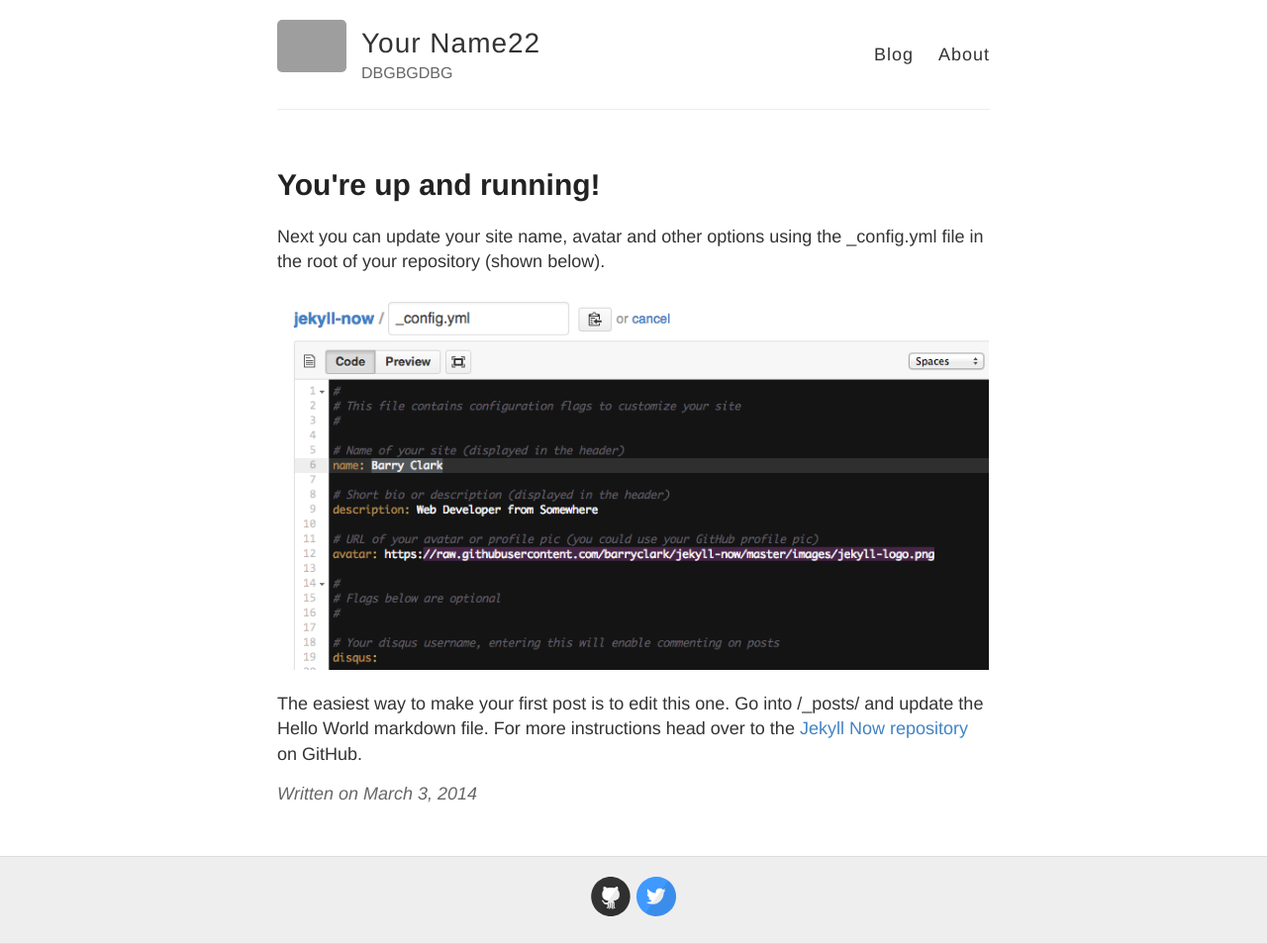
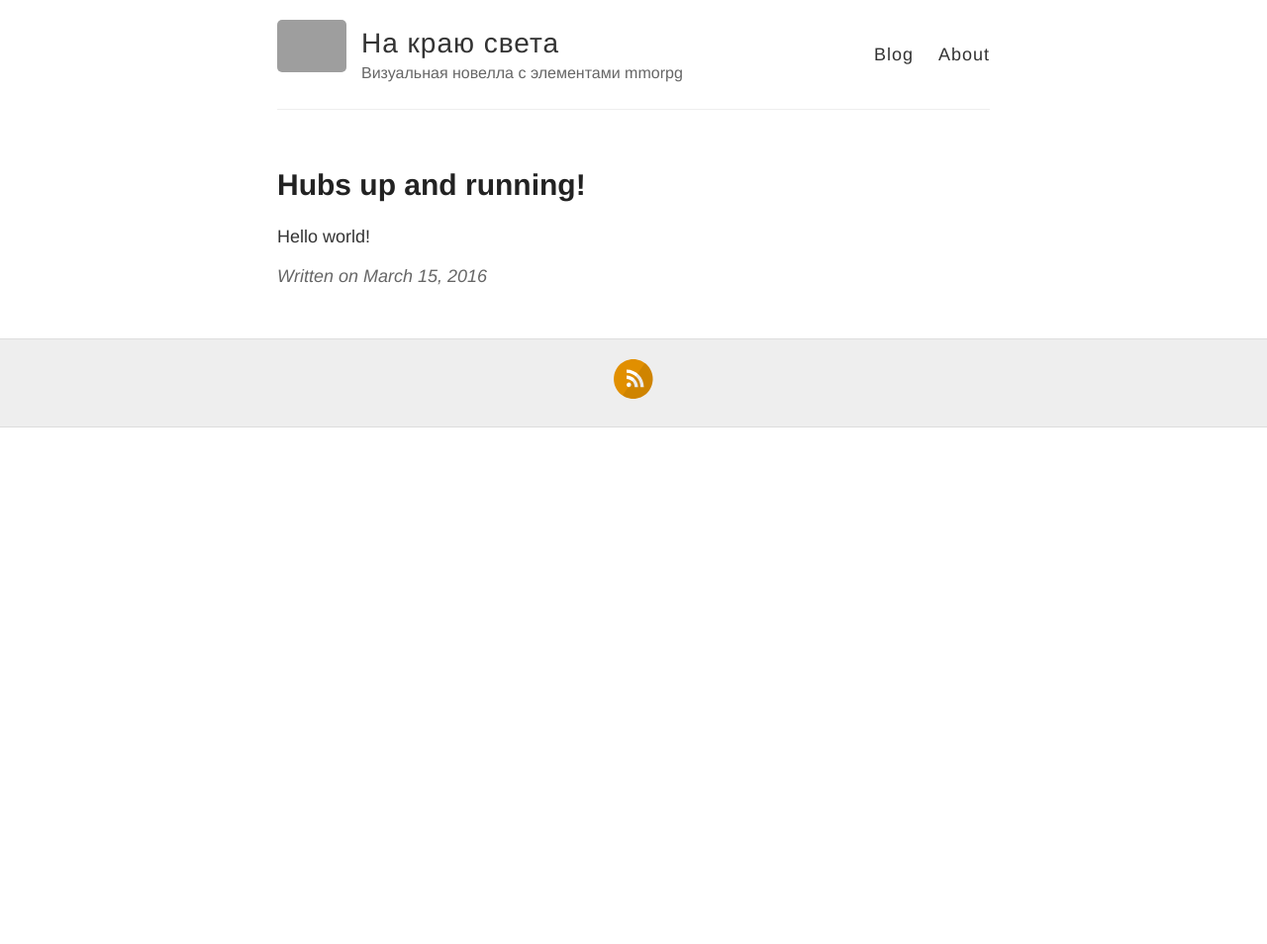
Before and after one commit to IPv6/kristallum, a Jekyll site: the page built from _posts/2016-3-15-Hello-World.md, in a window 1280 px wide. Shown: the whole page at 99% size. Built offline with Jekyll 4.4.1, drawn with Linux system fonts in a browser that asks for light colours; after the commit the page ends 900 px from its top, so only the background shows below that; grey boxes are pictures that could not be loaded.

Commit message:
testing jekyll

```diff
--- a/_config.yml
+++ b/_config.yml
@@ -3,13 +3,13 @@
 #
 
 # Name of your site (displayed in the header)
-name: Your Name22
+name: На краю света
 
 # Short bio or description (displayed in the header)
-description: DBGBGDBG
+description: Визуальная новелла с элементами mmorpg
 
 # URL of your avatar or profile pic (you could use your GitHub profile pic)
-avatar: https://raw.githubusercontent.com/barryclark/jekyll-now/master/images/jekyll-logo.png
+avatar: https://pp.vk.me/c629525/v629525682/463cd/QkktXJvWJ9U.jpg
 
 #
 # Flags below are optional
@@ -21,12 +21,12 @@ footer-links:
   email:
   facebook:
   flickr:
-  github: barryclark/jekyll-now
+  github:
   instagram:
   linkedin:
   pinterest:
-  rss: # just type anything here for a working RSS icon
-  twitter: jekyllrb
+  rss: enable # just type anything here for a working RSS icon
+  twitter:
   stackoverflow: # your stackoverflow profile, e.g. "users/50476/bart-kiers"
   youtube: # channel/<your_long_string> or user/<user-name>
   googleplus: # anything in your profile username that comes after plus.google.com/
@@ -41,7 +41,7 @@ google_analytics:
 
 # Your website URL (e.g. http://barryclark.github.io or http://www.barryclark.co)
 # Used for Sitemap.xml and your RSS feed
-url:
+url: http://www.kristallum.com
 
 # If you're hosting your site at a Project repository on GitHub pages
 # (http://yourusername.github.io/repository-name)
--- a/_layouts/default.html
+++ b/_layouts/default.html
@@ -28,7 +28,7 @@
 
           <nav>
             <a href="{{ site.baseurl }}/">Blog</a>
-            <a href="{{ site.baseurl }}/about">About</a>
+            <a href="{{ site.baseurl }}/pages/about">About</a>
           </nav>
         </header>
       </div>
--- a/_posts/2014-3-3-Hello-World.md
+++ /dev/null
@@ -1,10 +0,0 @@
----
-layout: post
-title: You're up and running!
----
-
-Next you can update your site name, avatar and other options using the _config.yml file in the root of your repository (shown below).
-
-![_config.yml]({{ site.baseurl }}/images/config.png)
-
-The easiest way to make your first post is to edit this one. Go into /_posts/ and update the Hello World markdown file. For more instructions head over to the [Jekyll Now repository](https://github.com/barryclark/jekyll-now) on GitHub.
--- /dev/null
+++ b/_posts/2016-3-15-Hello-World.md
@@ -0,0 +1,6 @@
+---
+layout: post
+title: Hubs up and running!
+---
+
+Hello world!
```
Also changed, not shown: README.md, pages/about.md (renamed from about.md).
